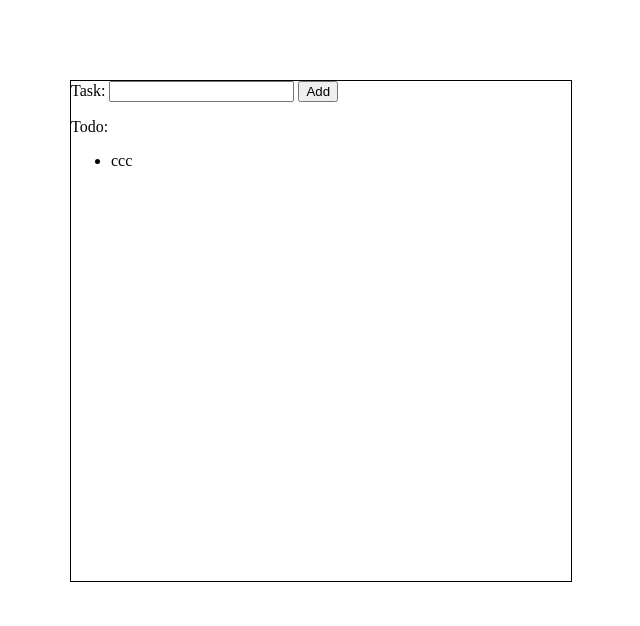
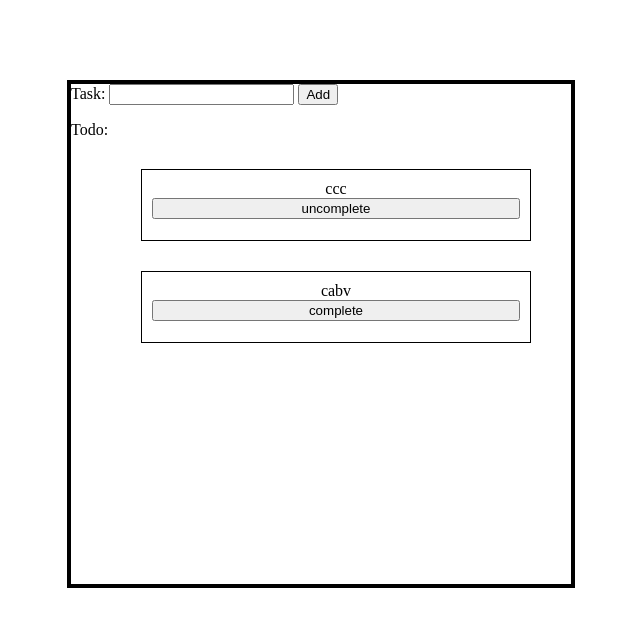
Before and after one commit to GrzeCHu-a11y/ToDoList-Typescript, a website with bundled scripts: page index.html in a window 1280 px wide. Shown: the whole page, without its empty margins (319-959 px from the left). Built offline with nearby package versions, Linux system fonts and the light colour scheme.

Commit message:
task status

```diff
--- a/src/app.ts
+++ b/src/app.ts
@@ -7,22 +7,52 @@ interface Task {
     completed: boolean;
 }
 
-const tasks: Task[] = [{name: "ccc", completed: false}]
+const tasks: Task[] = [{name: "ccc", completed: false}, {name: "cabv", completed: true}]
 
 function render() {
     ul.innerText = ""
-    tasks.forEach((task) => {
+    tasks.forEach((task, id: number) => {
         const li = document.createElement("li");
         li.innerText = task.name
+        li.setAttribute("index", `${id}`)
         ul.appendChild(li)
+
+        const taskButton: HTMLButtonElement = document.createElement("button");
+        taskButton.classList.add("task-button")
+        taskButton.setAttribute("index", `${id}`)
+        li.appendChild(taskButton);
+
+        taskButton.innerText = task.completed ? "complete" : "uncomplete";
+        taskButton.addEventListener("click", (e) => {
+            e.preventDefault()
+            if(task.completed === true) {
+                taskButton.innerText = "uncomplete"
+                task.completed = false
+            } else {
+                taskButton.innerText = "complete"
+                task.completed = true
+            }
+        })
+
     });
 }
 
-button.addEventListener("click", function addTask(e) {
+function addTask(e: any) {
     e.preventDefault();
     tasks.push({name: input.value, completed: false})
     render()
-})
+}
+
+
+
+
+
+
+
+button.addEventListener("click", addTask)
+
+
+
 
 
 render()
--- a/style.css
+++ b/style.css
@@ -8,5 +8,30 @@ body {
     margin-top: 10vh;
     width: 500px;
     height: 500px;
+    border: 4px solid black;
+}
+
+.tasks-ul {
+    list-style-type: none;
+    width: auto;
+    height: auto;
+}
+
+li {
+    width: 80%;
+    margin: 0 auto;
+    display: block;
+    margin: 30px;
+    height: 50px;
+    display: flex;
+    flex-direction: column;
     border: 1px solid black;
+    padding: 10px;
+    text-align: center;
 }
+
+.task-button {
+
+
+
+}
```
Also changed, not shown: dist/app.js.
